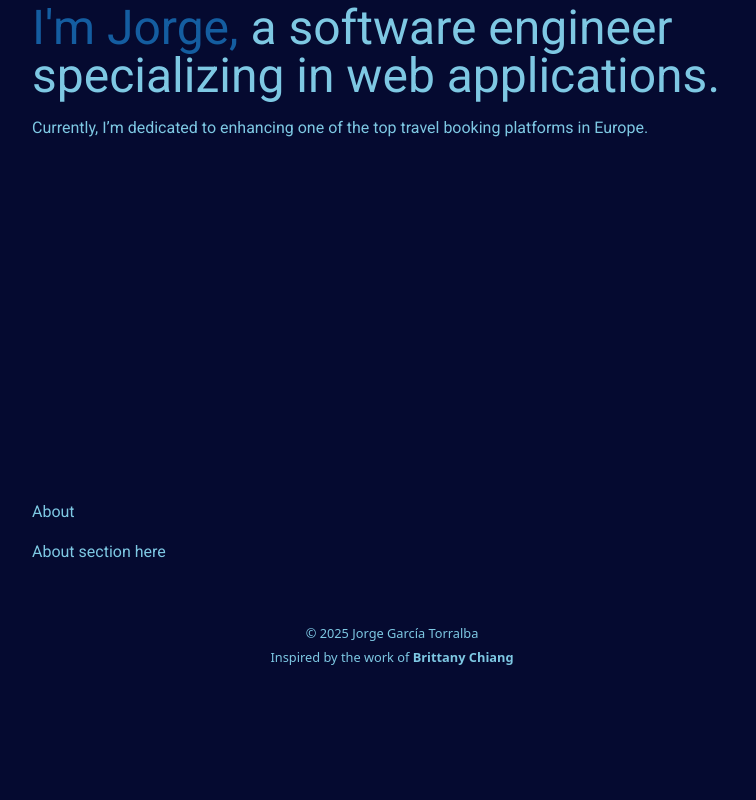
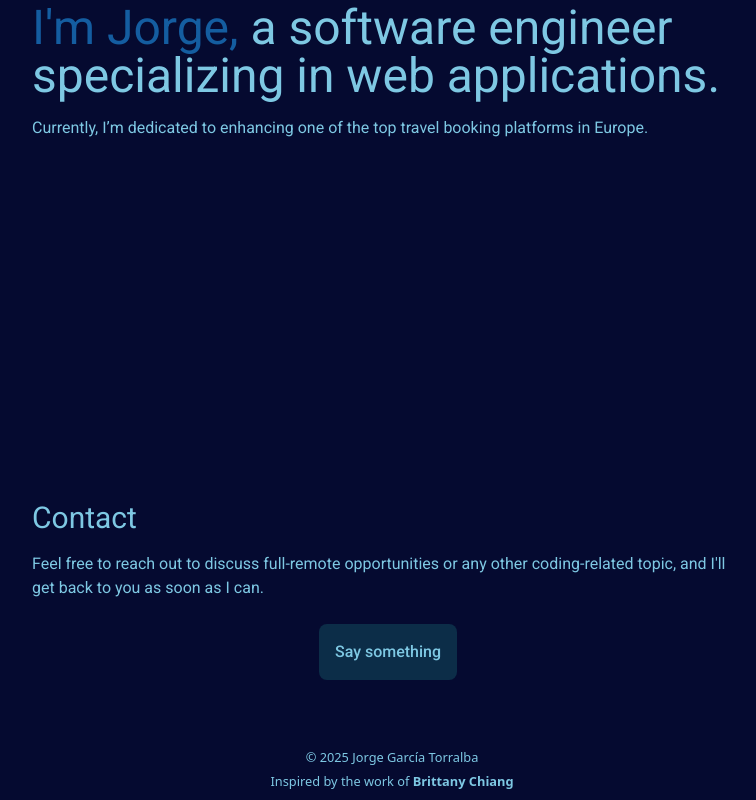
Before and after one commit to jgarciatorralba/presentation-portfolio-project, a Next.js app: page / in a window 1280 px wide. Shown: the part 348-1148 px from the top of the page, without its empty margins (248-1004 px from the left). Before the commit the page ends 1024 px from the top, so only its background shows below. Built offline with nearby package versions, Linux system fonts and the light colour scheme.

Commit message:
replace About by Contact section

```diff
--- a/app/(root)/page.tsx
+++ b/app/(root)/page.tsx
@@ -1,12 +1,12 @@
 import { ReactNode } from "react";
-import About from "../_components/about";
+import Contact from "../_components/contact";
 import Intro from "../_components/intro";
 
 export default function Home(): ReactNode {
   return (
     <main>
       <Intro />
-      <About />
+      <Contact />
       <div className="blurred-background"></div>
     </main>
   );
--- a/app/_components/about.tsx
+++ /dev/null
@@ -1,15 +0,0 @@
-import { ReactNode } from "react";
-import Section from "./section";
-
-export default function About(): ReactNode {
-    return (
-        <Section name="about">
-            <div>
-                <div className="sm:px-12 md:px-24 lg:px-32 xl:px-64 py-12">
-                    <h2 className="mb-4">About</h2>
-                    <p>About section here</p>
-                </div>
-            </div>
-        </Section>
-    );
-}
--- /dev/null
+++ b/app/_components/contact.tsx
@@ -0,0 +1,20 @@
+import { ReactNode } from "react";
+import Section from "./section";
+
+const email = "jgarciatorralba@gmail.com";
+
+export default function Contact(): ReactNode {
+    return (
+        <Section name="contact">
+            <div>
+                <div className="sm:px-12 md:px-24 lg:px-32 xl:px-64 py-12">
+                    <h2 className="mb-4 text-2xl sm:text-3xl">Contact</h2>
+                    <p className="mb-4">Feel free to reach out to discuss full-remote opportunities or any other coding-related topic, and I'll get back to you as soon as I can.</p>
+                    <div className="flex justify-center py-2">
+                        <a href={`mailto:${email}`} role="button" target="_blank" rel="noopener noreferrer" className="button-primary">Say something</a>
+                    </div>
+                </div>
+            </div>
+        </Section>
+    );
+}
--- a/app/styles/globals.css
+++ b/app/styles/globals.css
@@ -12,6 +12,12 @@
 
   --text-size-base: 1rem;
   --nav-min-height: 80px;
+}
+
+@layer utilities {
+  .button-primary {
+    @apply font-medium text-primary bg-blue hover:bg-midnightBlue focus:ring-2 hover:no-underline focus:outline-none focus:ring-blue rounded-lg p-4 text-center me-2;
+  }
 }
 
 body {
--- a/app/styles/header.module.css
+++ b/app/styles/header.module.css
@@ -1,4 +1,6 @@
 .header {
+    background-color: var(--background);
+
     position: fixed;
     top: 0;
     width: 100%;
```
